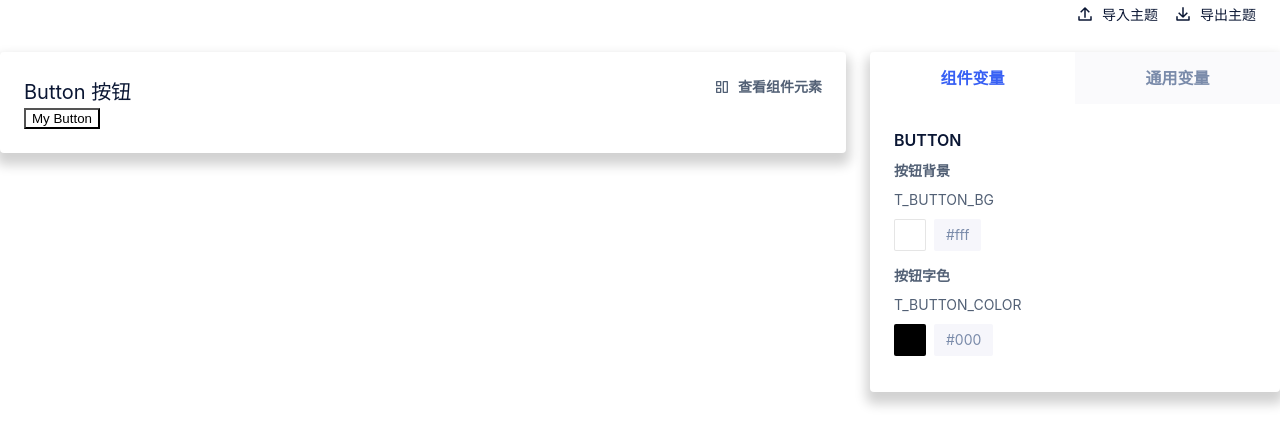
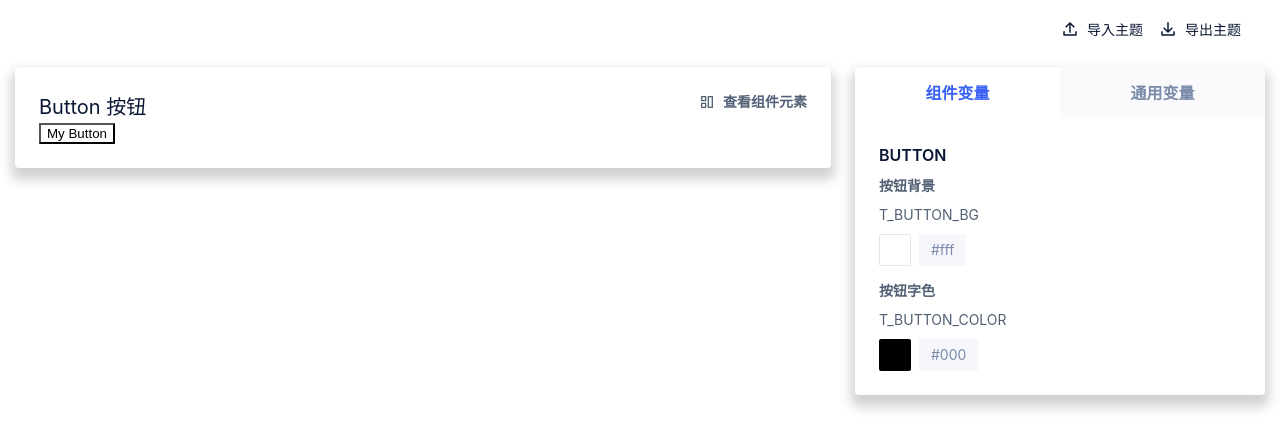
Before and after one commit to UCloud-FE/design-token-editor, a React (Vite) app: page / in a window 1280 px wide. Shown: the top 448 px of the page. Built offline with nearby package versions, Linux system fonts and the light colour scheme.

Commit message:
add some style

```diff
--- a/src/Demo/index.module.scss
+++ b/src/Demo/index.module.scss
@@ -2,6 +2,10 @@
 @import '../mixins.scss';
 
 .component-list {
+    padding: 15px;
+    overflow-y: auto;
+    height: 100%;
+    margin: -15px;
     .component-wrapper {
         @include card;
         padding: 24px;
--- a/src/DesignTokenEditor.tsx
+++ b/src/DesignTokenEditor.tsx
@@ -136,7 +136,8 @@ function DesignTokenEditor({
     }, [setPanel]);
 
     return (
-        <div>
+        <div className={cls['max-wrap']}>
+            <div className={cls['wrap']}>
                 <Loading loading={loading} />
                 <EditContext.Provider
                     key={key}
@@ -163,6 +164,7 @@ function DesignTokenEditor({
                     </div>
                 </EditContext.Provider>
             </div>
+        </div>
     );
 }
 
--- a/src/Main/TokenEditor.tsx
+++ b/src/Main/TokenEditor.tsx
@@ -190,10 +190,10 @@ const TokenEditor = ({ component }: { component: string }) => {
                             </li>
                         </ul>
                     </nav>
-                    <div hidden={tab !== 'component'}>
+                    <div className={cls['wrap']} hidden={tab !== 'component'}>
                         <ComponentPanel component={component} />
                     </div>
-                    <div hidden={tab !== 'common'}>
+                    <div className={cls['wrap']} hidden={tab !== 'common'}>
                         <CommonPanel />
                     </div>
                 </>
--- a/src/Main/index.module.scss
+++ b/src/Main/index.module.scss
@@ -29,21 +29,30 @@
 .wrapper {
     display: flex;
     align-items: flex-start;
+    flex: 1;
+    width: 100%;
+    height: 0;
     .right {
         width: 410px;
         margin-left: 24px;
+        height: 100%;
     }
     .left {
         flex: 1;
+        height: 100%;
     }
 }
 
 .token-editor {
     @include card;
     padding: 0;
+    height: 100%;
+    display: flex;
+    flex-direction: column;
 
-    .panel {
-        padding: 24px;
+    .wrap {
+        flex: 1;
+        height: 0;
     }
 
     .group-list {
@@ -84,9 +93,11 @@
         text-transform: uppercase;
     }
     .panel {
-        max-height: 80vh;
-        min-height: 30vh;
         overflow: auto;
+        padding: 24px;
+        height: 100%;
+        min-height: 200px;
+        box-sizing: border-box;
     }
     .token-list {
         .comment,
--- a/src/index.module.scss
+++ b/src/index.module.scss
@@ -1,9 +1,22 @@
 @import './variables.scss';
 @import './mixins.scss';
+
+.max-wrap {
+    display: flex;
+    max-height: 100vh;
+}
+.wrap {
+    flex: 1;
+}
 
 .main {
     font-size: 14px;
     color: #526075;
+    display: flex;
+    flex-direction: column;
+    height: 100%;
+    box-sizing: border-box;
+    padding: 15px;
     ul,
     li {
         list-style-type: none;
```
Lines whose indentation alone changed are shown as unchanged.
